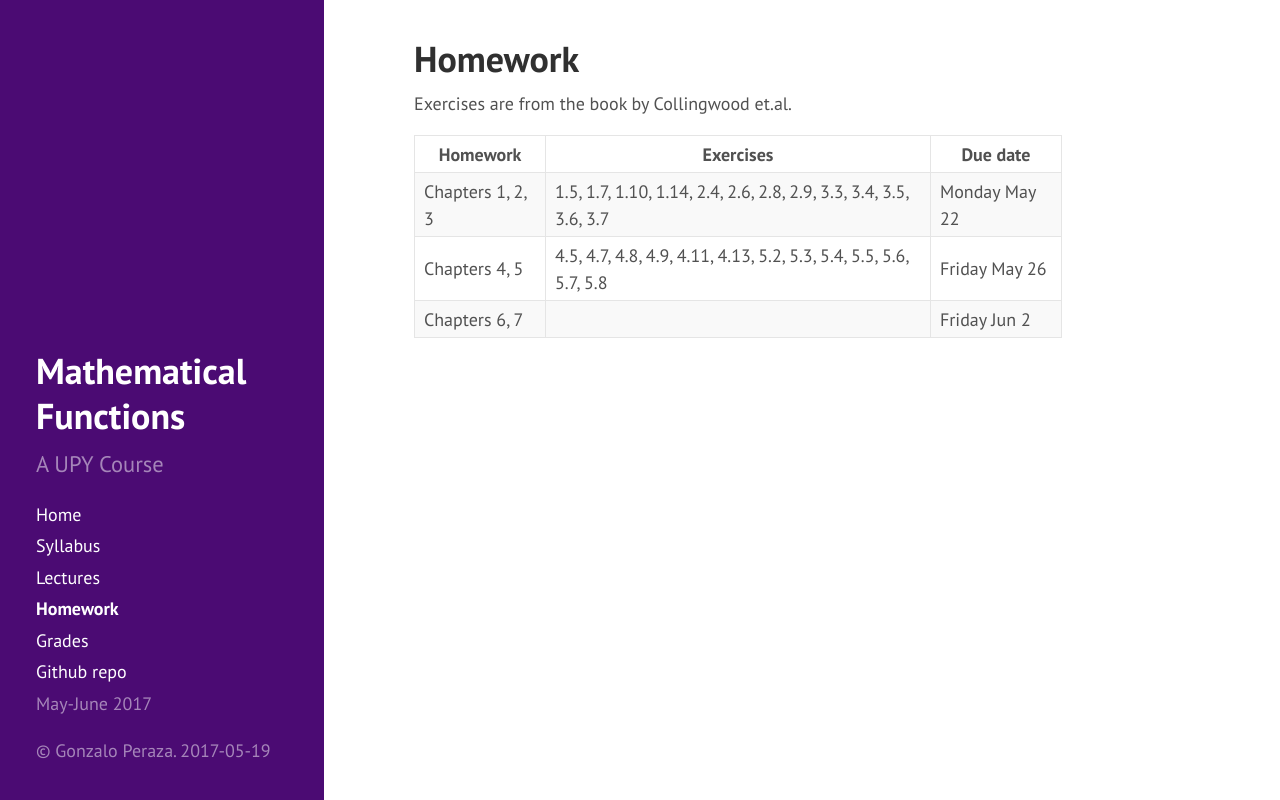
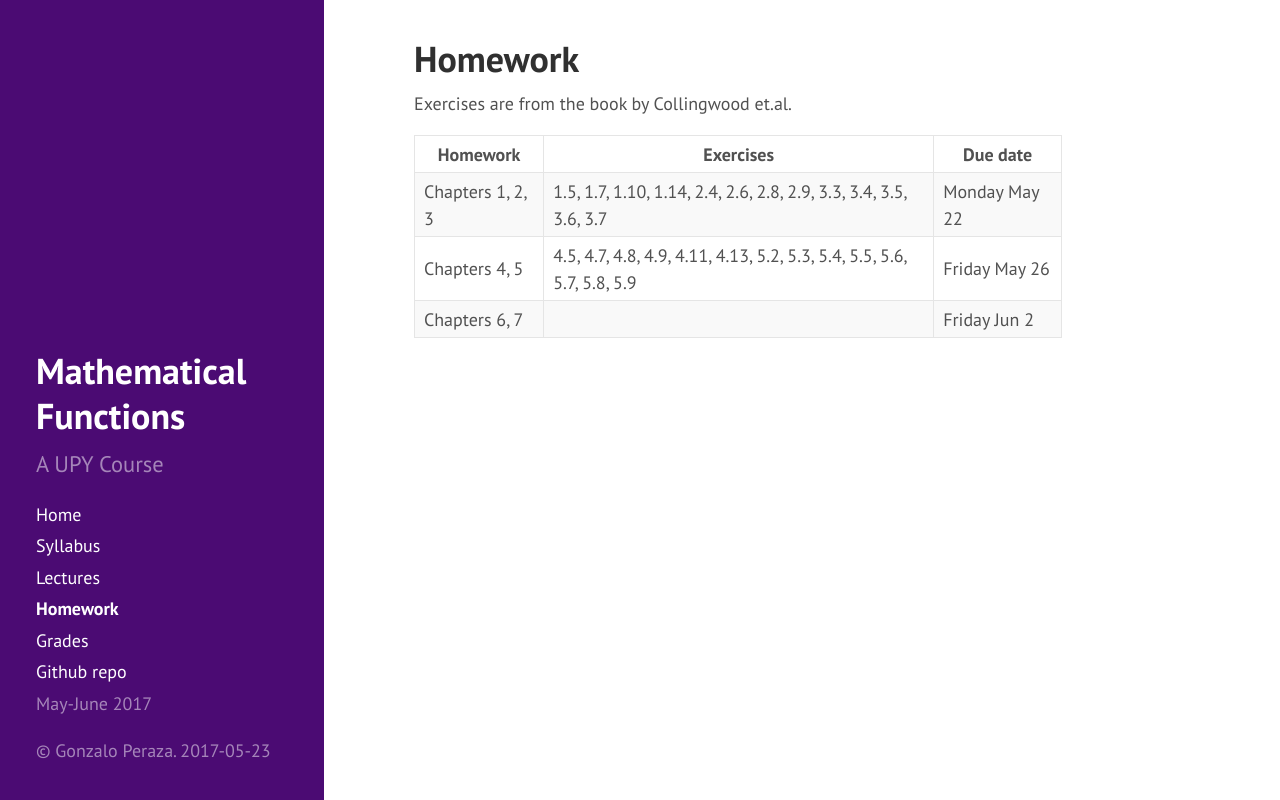
Before and after one commit to gperaza/math-func-upy-2017, a plain HTML site: page pages-html/homework.html in a window 1280 px wide. Drawn offline with Linux system fonts and the light colour scheme.

Commit message:
Add 5.9 to HW

```diff
--- a/pages-html/homework.html
+++ b/pages-html/homework.html
@@ -3,7 +3,7 @@
 
 <head>
 <title>Homework</title>
-<!-- 2017-05-19 -->
+<!-- 2017-05-23 -->
 <meta  http-equiv="Content-Type" content="text/html;charset=utf-8" />
 <meta  name="generator" content="Org-mode" />
 <meta  name="author" content="Gonzalo Peraza" />
@@ -41,7 +41,7 @@
 <span class="sidebar-nav-item">May-June 2017</span>
 </nav>
 
-<p>&copy; Gonzalo Peraza. 2017-05-19</p>
+<p>&copy; Gonzalo Peraza. 2017-05-23</p>
 </div>
 </div>
 <div class="content container">
@@ -76,7 +76,7 @@ Exercises are from the book by Collingwood et.al.
 
 <tr>
 <td class="left">Chapters 4, 5</td>
-<td class="left">4.5, 4.7, 4.8, 4.9, 4.11, 4.13, 5.2, 5.3, 5.4, 5.5, 5.6, 5.7, 5.8</td>
+<td class="left">4.5, 4.7, 4.8, 4.9, 4.11, 4.13, 5.2, 5.3, 5.4, 5.5, 5.6, 5.7, 5.8, 5.9</td>
 <td class="left">Friday May 26</td>
 </tr>
 
```
Also changed, not shown: 1 other file.
